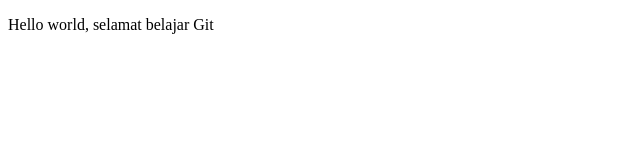
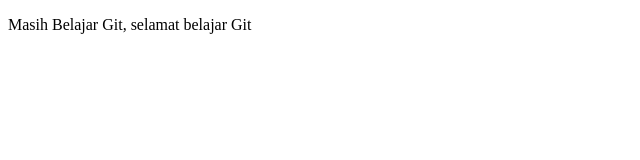
Before and after one commit to adegeek/belajar-git, a plain HTML site: page index.html in a window 1280 px wide. Shown: the full height of the page, 0-640 px from the left. Drawn offline with Linux system fonts and the light colour scheme.

Commit message:
revisi ke-3

```diff
--- a/index.html
+++ b/index.html
@@ -5,6 +5,6 @@
 	<meta charset="utf-8">
 </head>
 <body>
-	<p>Hello world, selamat belajar Git</p>
+	<p>Masih Belajar Git, selamat belajar Git</p>
 </body>
 </html>
```
